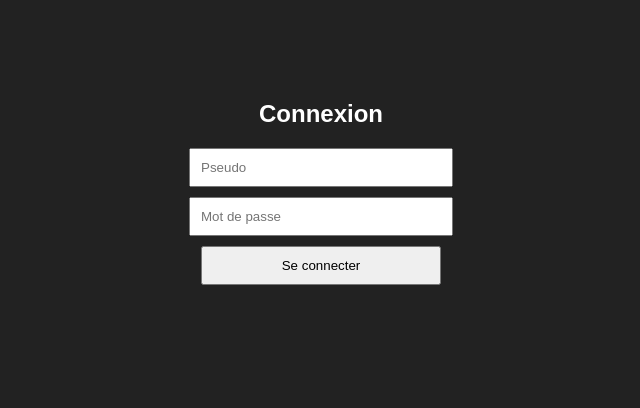
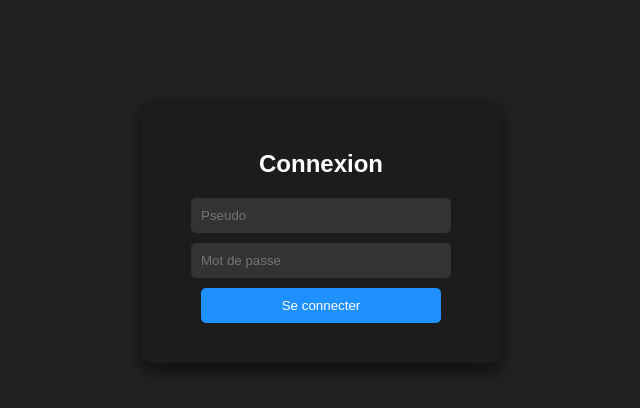
Before and after one commit to GabiMinecraft02/ps3chatV2, a Flask app: page /login in a window 1280 px wide. Shown: the top 408 px of the page, without its empty margins (319-959 px from the left). Run offline with Flask 3, Linux system fonts and the light colour scheme.

Commit message:
Update style.css

```diff
--- a/static/css/style.css
+++ b/static/css/style.css
@@ -1,4 +1,78 @@
-body { font-family: Arial; background: #222; color: #fff; text-align: center; }
-.login-box { margin: 100px auto; width: 300px; }
-input, button { display: block; margin: 10px auto; padding: 10px; width: 80%; }
-#chat-box { height: 300px; overflow-y: scroll; border: 1px solid #555; padding: 10px; margin: 20px auto; width: 50%; }
+body {
+    font-family: Arial, sans-serif;
+    background: #222;          /* fond global sombre */
+    color: #fff;               /* texte clair par défaut */
+    text-align: center;
+    margin: 0;
+    padding: 0;
+}
+
+/* Boîte de connexion centrée */
+.login-box {
+    margin: 100px auto;
+    width: 300px;
+    background-color: #1c1c1c; /* un peu plus sombre que le body */
+    padding: 30px;
+    border-radius: 12px;
+    box-shadow: 0 8px 20px rgba(0, 0, 0, 0.6);
+}
+
+/* Inputs et boutons */
+input, button {
+    display: block;
+    margin: 10px auto;
+    padding: 10px;
+    width: 80%;
+    border: none;
+    border-radius: 5px;
+}
+
+input {
+    background-color: #333;
+    color: #fff;
+}
+
+button {
+    background-color: #1e90ff;
+    color: #fff;
+    cursor: pointer;
+    transition: background 0.3s;
+}
+
+button:hover {
+    background-color: #0d6efd;
+}
+
+/* Chat-box */
+#chat-box {
+    height: 300px;
+    overflow-y: scroll;
+    border: 1px solid #555;
+    padding: 10px;
+    margin: 20px auto;
+    width: 50%;
+    background-color: #1a1a1a;
+    border-radius: 8px;
+}
+
+/* Section sombre améliorée */
+.section-sombre {
+    background: linear-gradient(145deg, #1e1e1e, #2a2a2a); /* dégradé subtil */
+    color: #ffffff;
+    padding: 40px;
+    border-radius: 10px;
+    box-shadow: 0 4px 20px rgba(0, 0, 0, 0.6);
+    max-width: 800px;
+    margin: 40px auto;
+    text-align: left; /* plus lisible pour les sections de texte */
+}
+
+/* Liens dans section sombre */
+.section-sombre a {
+    color: #1e90ff;
+    text-decoration: none;
+}
+
+.section-sombre a:hover {
+    text-decoration: underline;
+}
```
